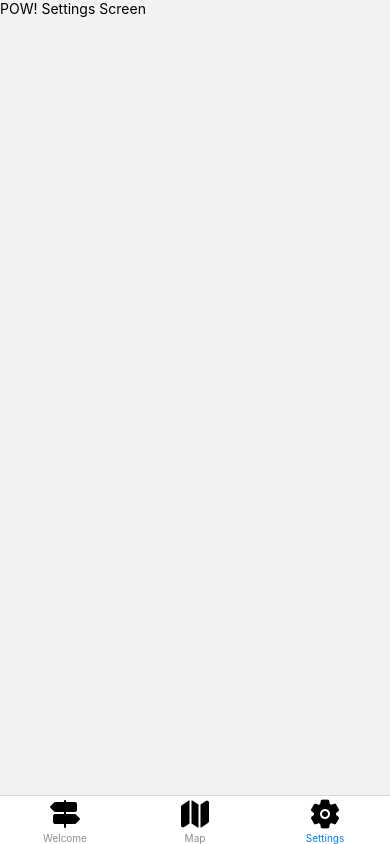
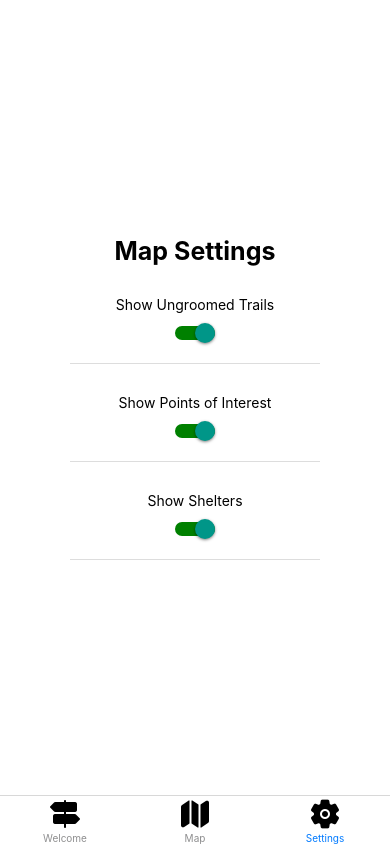
Before and after one commit to johnlucia/WildTrailsFarm, a React Native app: screen /Settings in a window 390 px wide. Built offline with nearby package versions, Linux system fonts and the light colour scheme; no server answers.

Commit message:
settings working

```diff
--- a/screens/MapScreen.js
+++ b/screens/MapScreen.js
@@ -2,6 +2,7 @@ import { StyleSheet, Text, View, Dimensions } from 'react-native';
 import React, { useState, useEffect } from 'react';
 import MapView from 'react-native-maps';
 import AsyncStorage from '@react-native-async-storage/async-storage';
+import { useFocusEffect } from '@react-navigation/native';
 
 import Trails from '../components/Trails';
 import Boundaries from '../components/Boundaries';
@@ -24,6 +25,31 @@ export default function MapScreen() {
   const [pointInfoVisible, setPointInfoVisible] = useState(false);
   const [shelterList, setShelterList] = useState([]);
   const [poiList, setPoiList] = useState([]);
+
+  const [showUngroomed, setShowUngroomed] = useState(true);
+  const [showPointsOfInterest, setShowPointsOfInterest] = useState(true);
+  const [showShelters, setShowShelters] = useState(true);
+
+  useFocusEffect(
+    React.useCallback(() => {
+      // When the screen comes into focus...
+      const settingsData = async () => {
+        try {
+          const jsonValue = await AsyncStorage.getItem('user-settings');
+          const settingsJson = JSON.parse(jsonValue);
+          setShowUngroomed(settingsJson.showUngroomed);
+          setShowPointsOfInterest(settingsJson.showPointsOfInterest);
+          setShowShelters(settingsJson.showShelters);
+          return trailArray;
+        } catch (e) {
+          // Error fetching user settings
+        }
+      };
+      settingsData();
+      return () => {
+      };
+    }, [])
+  );
 
   // TRAILS ************************************
   const onTapTrail = (trail) => {
@@ -137,15 +163,11 @@ export default function MapScreen() {
       >
         {/* MAP FEATURES GO HERE */}
         <Trails trails={skiTrails} onTapTrail={onTapTrail} activeTrailID={activeTrailID} visible={true} />
-        <Trails trails={ungroomedTrails} onTapTrail={onTapTrail} activeTrailID={activeTrailID} visible={true} dashPattern={[5,8]} />
+        <Trails trails={ungroomedTrails} onTapTrail={onTapTrail} activeTrailID={activeTrailID} visible={showUngroomed} dashPattern={[5,8]} />
         <Trails trails={snowshoeTrails} onTapTrail={onTapTrail} activeTrailID={activeTrailID} visible={true} dashPattern={[5,8]} />
         <Boundaries boundaries={boundaries} onTapBoundary={onTapTrail} activeTrailID={activeTrailID} visible={true} />
-        <Shelters shelters={shelterList} onTapPoint={onTapPoint} visible={true} />
-        <PointsOfInterest pointsOfInterest={poiList} onTapPoint={onTapPoint} visible={true} />
-
-
-
-
+        <Shelters shelters={shelterList} onTapPoint={onTapPoint} visible={showShelters} />
+        <PointsOfInterest pointsOfInterest={poiList} onTapPoint={onTapPoint} visible={showPointsOfInterest} />
       </MapView>
       <View></View>
       <TrailInfo trail={activeTrail} visible={trailInfoVisible} onCloseTrailInfo={resetInfoPanel} />
--- a/screens/SettingsScreen.js
+++ b/screens/SettingsScreen.js
@@ -1,9 +1,88 @@
-import { StyleSheet, Text, View } from 'react-native';
+import { useState, useEffect } from 'react';
+import { StyleSheet, Text, View, Switch, Button } from 'react-native';
+import AsyncStorage from '@react-native-async-storage/async-storage';
+
 
 export default function SettingsScreen() {
+  const [showUngroomed, setShowUngroomed] = useState(true);
+  const [showPointsOfInterest, setShowPointsOfInterest] = useState(true);
+  const [showShelters, setShowShelters] = useState(true);
+
+  const updateViewSettings = async () => {
+    try {
+      const userSettings = {showUngroomed: showUngroomed, showPointsOfInterest: showPointsOfInterest, showShelters: showShelters};
+      await AsyncStorage.setItem('user-settings', JSON.stringify(userSettings));
+    } catch (e) {
+      // user setting error
+    }
+  };
+
+  useEffect(() => {
+    updateViewSettings();
+  }, [showUngroomed, showPointsOfInterest, showShelters]);
+
   return (
-    <View>
-      <Text>POW! Settings Screen</Text>
+    <View style={styles.container}>
+      <View style={styles.titleWrap}>
+        <Text style={styles.titleText}>Map Settings</Text>
+      </View>
+      <View style={styles.content}>
+        <View style={styles.toggleWrapper}>
+          <View style={styles.labelWrap}><Text>Show Ungroomed Trails</Text></View>
+          <Switch
+            value={showUngroomed}
+            onValueChange={setShowUngroomed}
+            trackColor={{false: 'red', true: 'green'}}/>
+        </View>
+        <View style={styles.toggleWrapper}>
+          <View style={styles.labelWrap}><Text>Show Points of Interest</Text></View>
+          <Switch
+            value={showPointsOfInterest}
+            onValueChange={setShowPointsOfInterest}
+            trackColor={{false: 'red', true: 'green'}}/>
+        </View>
+        <View style={styles.toggleWrapper}>
+          <View style={styles.labelWrap}><Text>Show Shelters</Text></View>
+          <Switch
+            value={showShelters}
+            onValueChange={setShowShelters}
+            trackColor={{false: 'red', true: 'green'}}
+          />
+        </View>
+      </View>
     </View>
   );
 }
+
+const styles = StyleSheet.create({
+  container: {
+    flex: 1,
+    backgroundColor: '#fff',
+    alignItems: 'center',
+    justifyContent: 'center',
+  },
+  titleWrap: {
+    padding: 10
+  },
+  titleText: {
+    fontSize:25,
+    fontWeight: 'bold'
+  },
+  content: {
+    width: '80%',
+    alignItems: 'center'
+  },
+  toggleWrapper: {
+    padding: 10,
+    paddingBottom: 20,
+    margin: 10,
+    width: '80%',
+    justifyContent: 'center',
+    alignItems: 'center',
+    borderBottomColor: '#dddddd',
+    borderBottomWidth: 1
+  },
+  labelWrap: {
+    marginBottom: 10
+  }
+});
--- a/screens/WelcomeScreen.js
+++ b/screens/WelcomeScreen.js
@@ -7,11 +7,15 @@ import WelcomeContent from '../components/WelcomeContent';
 
 export default function WelcomeScreen() {
   const [liveTrailData, setLiveTrailData] = useState(null);
+  const [sponsors, setSponsors] = useState([]);
+  const [welcomeContent, setWelcomeContent] = useState([]);
   const trailData = async () => {
     try {
       const jsonValue = await AsyncStorage.getItem('live-trail-data');
       setLiveTrailData(JSON.parse(jsonValue));
-      return jsonValue != null ? JSON.parse(jsonValue) : null;
+      setSponsors(JSON.parse(jsonValue).sponsors);
+      setWelcomeContent(JSON.parse(jsonValue).welcome_content);
+      return(JSON.parse(jsonValue));
     } catch (e) {
       // error fetching data
     }
@@ -29,9 +33,9 @@ export default function WelcomeScreen() {
       <View style={styles.contentWrap}>
         {/* <ScrollView refreshControl={<RefreshControl refreshing={refreshing} onRefresh={onRefresh} />} > */}
         <ScrollView>
-          <SponsorRow sponsors={liveTrailData.sponsors.slice(0, 2)} />
-          <SponsorRow sponsors={liveTrailData.sponsors.slice(2, 4)} />
-          <WelcomeContent content={liveTrailData.welcome_content} />
+          <SponsorRow sponsors={sponsors.slice(0, 2)} />
+          <SponsorRow sponsors={sponsors.slice(2, 4)} />
+          <WelcomeContent content={welcomeContent} />
         </ScrollView>
       </View>
     </View>
```
